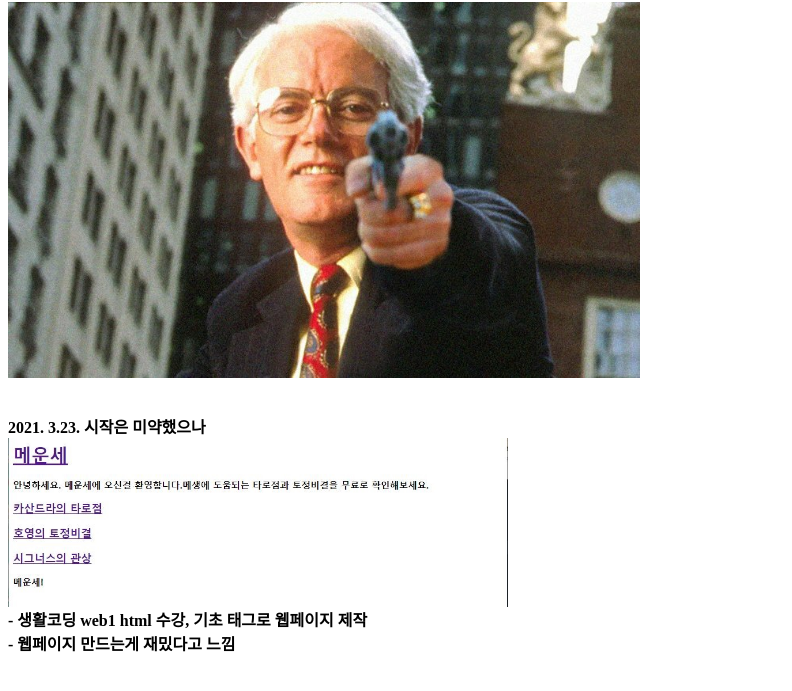
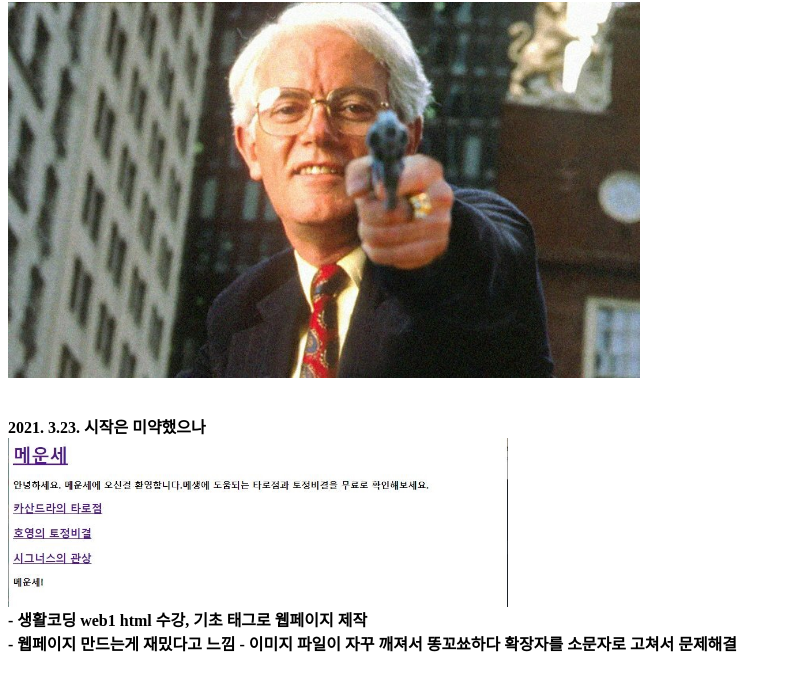
Before and after one commit to hen3112/-, a plain HTML site: page blog.html in a window 1280 px wide. Shown: the part 73-764 px from the top of the page, without its empty margins (0-792 px from the left). Drawn offline with Linux system fonts and the light colour scheme; files whose address does not match are found by name.

Commit message:
Add files via upload
r1.1

```diff
--- a/blog.html
+++ b/blog.html
@@ -15,5 +15,6 @@
   <br>
 - 생활코딩 web1 html 수강, 기초 태그로 웹페이지 제작 <br>
 - 웹페이지 만드는게 재밌다고 느낌
+- 이미지 파일이 자꾸 깨져서 똥꼬쑈하다 확장자를 소문자로 고쳐서 문제해결
 
 </body>
```
